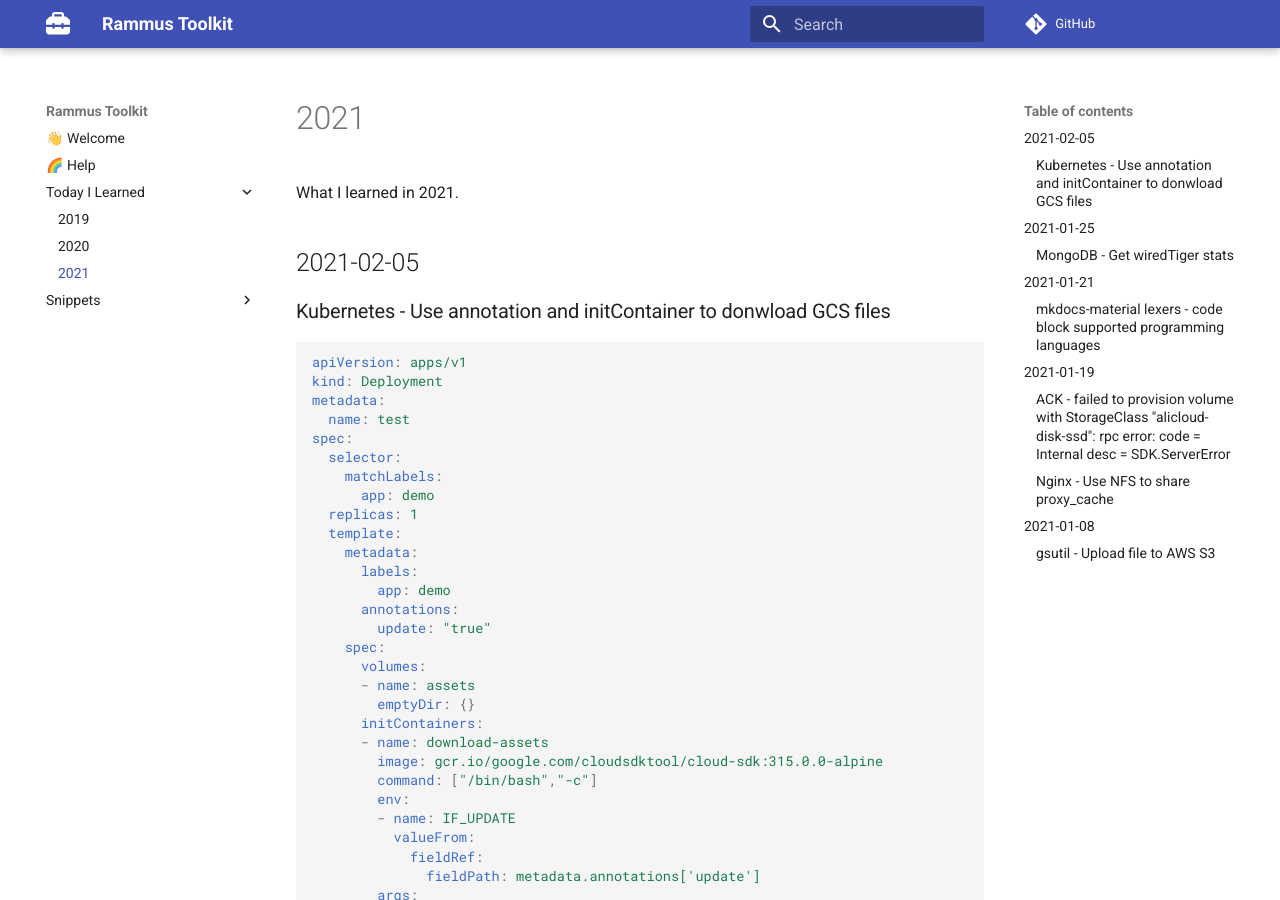
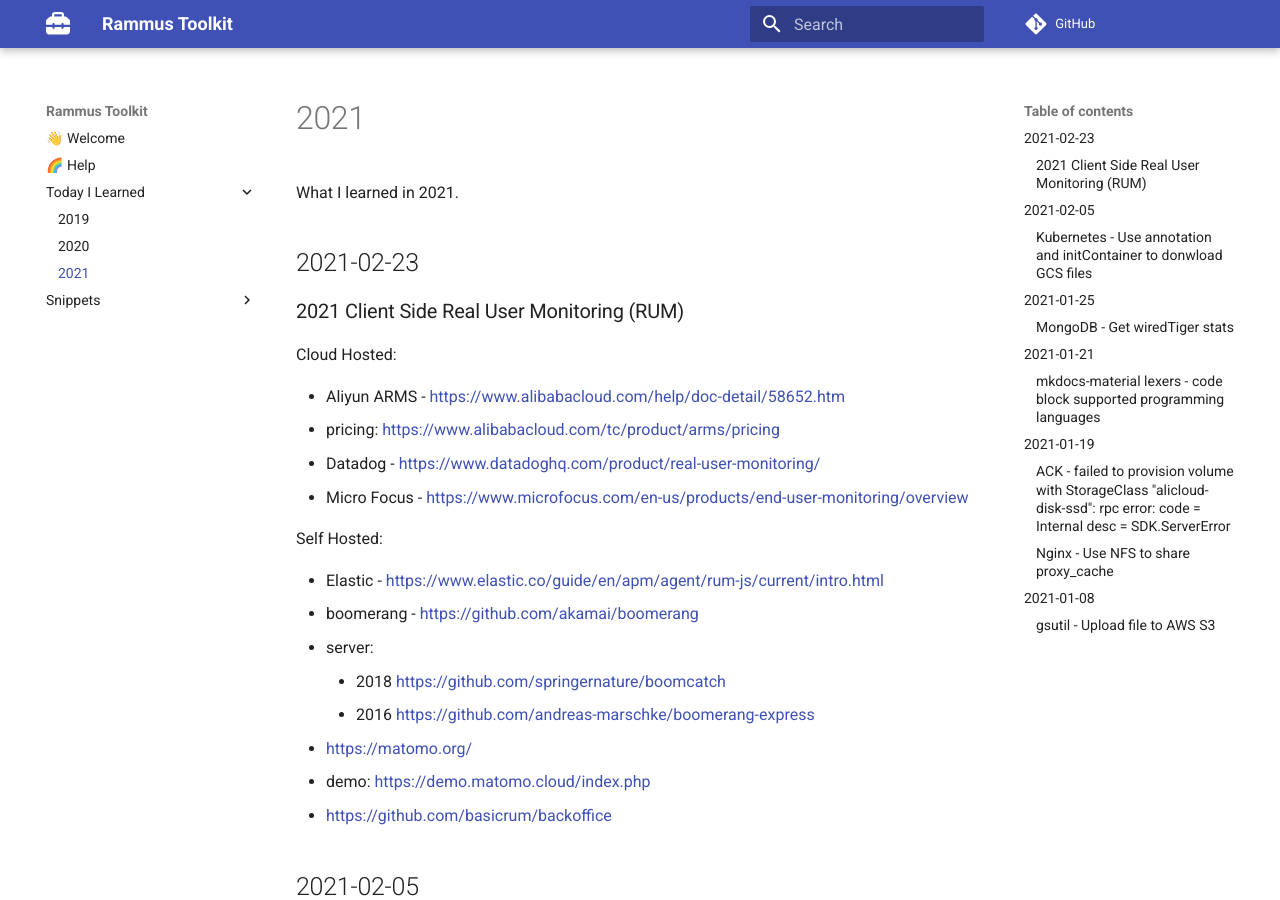
Before and after one commit to RammusXu/toolkit, an MkDocs documentation site: the page built from docs/Today-I-Learned/2021.md, in a window 1280 px wide and 900 px high. Built offline with MkDocs 1.6.1 and Material for MkDocs 9.7.7, drawn with Linux system fonts in a browser that asks for light colours; comment, search, counter and statistics services are not loaded.

Commit message:
### 2021 Client Side Real User Monitoring (RUM)

```diff
--- a/docs/Today-I-Learned/2021.md
+++ b/docs/Today-I-Learned/2021.md
@@ -1,5 +1,26 @@
 
 What I learned in 2021.
+
+## 2021-02-23
+### 2021 Client Side Real User Monitoring (RUM)
+Cloud Hosted:
+
+- Aliyun ARMS - https://www.alibabacloud.com/help/doc-detail/58652.htm
+  - pricing: https://www.alibabacloud.com/tc/product/arms/pricing
+- Datadog - https://www.datadoghq.com/product/real-user-monitoring/
+- Micro Focus - https://www.microfocus.com/en-us/products/end-user-monitoring/overview
+
+
+Self Hosted:
+
+- Elastic - https://www.elastic.co/guide/en/apm/agent/rum-js/current/intro.html
+- boomerang - https://github.com/akamai/boomerang
+  - server:
+    - 2018 https://github.com/springernature/boomcatch
+    - 2016 https://github.com/andreas-marschke/boomerang-express
+- https://matomo.org/
+  - demo: https://demo.matomo.cloud/index.php
+- https://github.com/basicrum/backoffice
 
 ## 2021-02-05
 ### Kubernetes - Use annotation and initContainer to donwload GCS files
```
